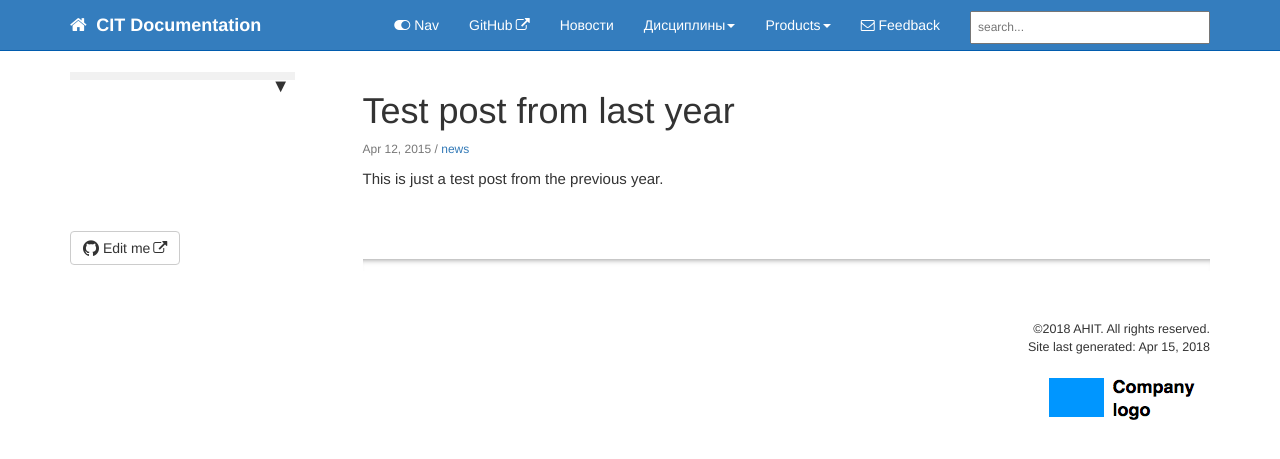
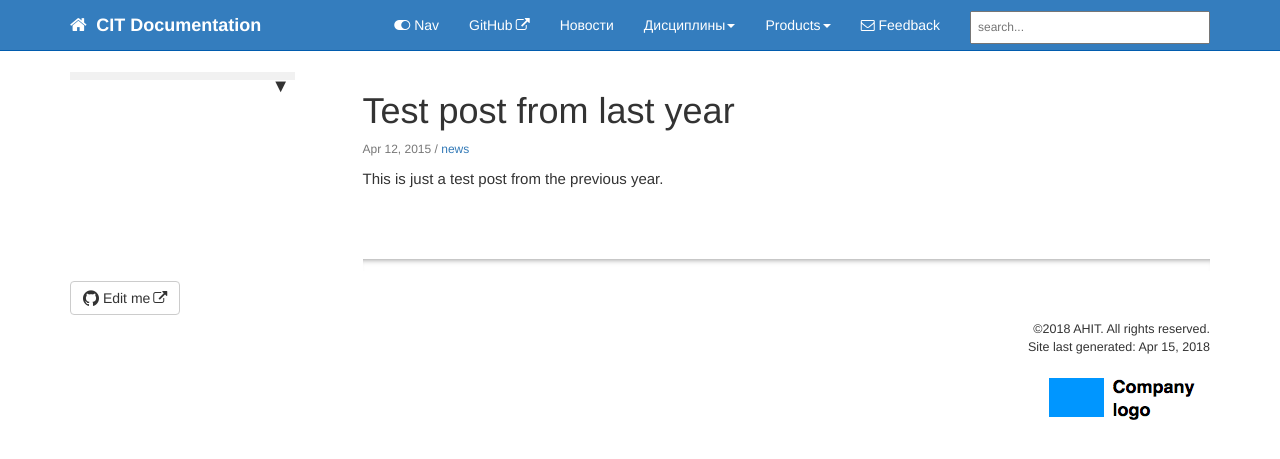
Before and after one commit to citDocs/citDocs.github.io, a Jekyll site: the page built from _posts/2015-04-12-test-post-last-year.md, in a window 1280 px wide. Shown: the top 459 px of the page. Built offline with Jekyll 4.4.1, drawn with Linux system fonts in a browser that asks for light colours; nearby versions of some CDN libraries; comment, search, counter and statistics services are not loaded.

Commit message:
Update customstyles.css

```diff
--- a/css/customstyles.css
+++ b/css/customstyles.css
@@ -3,7 +3,7 @@ body {
 }
 
 .br1{
-    height:150px;}
+    height:200px;}
 
 .bs-callout {
     padding: 20px;
```
